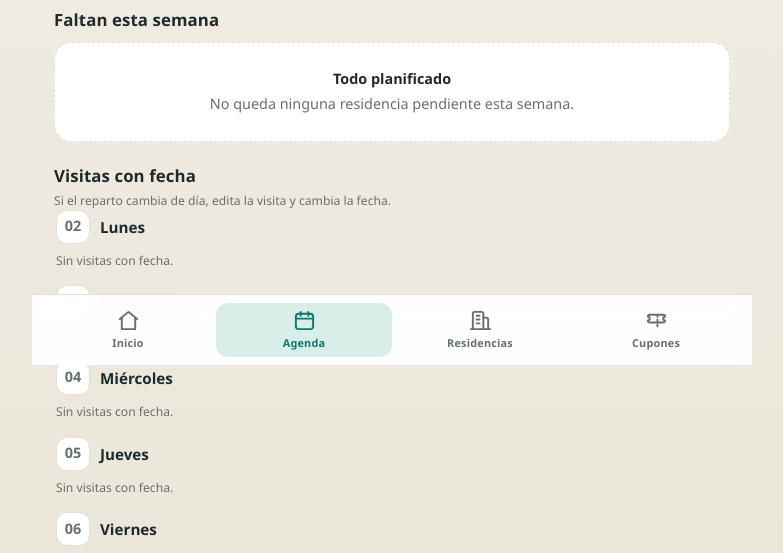
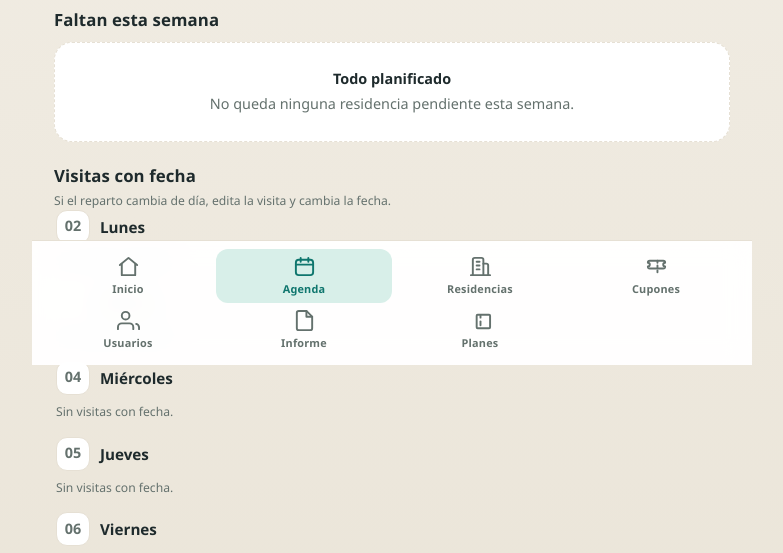
Before and after one commit to SistGoyPeru/agenda_residencia, a Django app: page /agenda/ in a window 1280 px wide. Shown: the part 435-988 px from the top of the page, without its empty margins (248-1031 px from the left). Run offline with Django 5.2, Linux system fonts and the light colour scheme; the visitor is signed in with stand-in values (Sample User, id 1); data that the repository does not hold is empty.

Commit message:
Pestañas de Usuarios, Informe y Planes en el menú inferior

```diff
--- a/templates/base.html
+++ b/templates/base.html
@@ -86,6 +86,31 @@
         </svg>
         <span>Cupones</span>
       </a>
+      {% if request.user.is_staff %}
+      <a class="tab {% if '/usuarios/' in request.path %}activo{% endif %}" href="{% url 'usuarios' %}">
+        <svg viewBox="0 0 24 24" fill="none" stroke="currentColor" stroke-width="2" stroke-linecap="round" stroke-linejoin="round">
+          <path d="M17 21v-2a4 4 0 0 0-4-4H5a4 4 0 0 0-4 4v2"></path>
+          <circle cx="9" cy="7" r="4"></circle>
+          <path d="M23 21v-2a4 4 0 0 0-3-3.47"></path>
+        </svg>
+        <span>Usuarios</span>
+      </a>
+      {% endif %}
+      <a class="tab {% if '/reportes/' in request.path %}activo{% endif %}" href="{% url 'reporte_mensual' %}">
+        <svg viewBox="0 0 24 24" fill="none" stroke="currentColor" stroke-width="2" stroke-linecap="round" stroke-linejoin="round">
+          <path d="M14 2H6a2 2 0 0 0-2 2v16a2 2 0 0 0 2 2h12a2 2 0 0 0 2-2V8z"></path>
+          <polyline points="14 2 14 8 20 8"></polyline>
+        </svg>
+        <span>Informe</span>
+      </a>
+      <a class="tab {% if '/planes/' in request.path %}activo{% endif %}" href="{% url 'planes' %}">
+        <svg viewBox="0 0 24 24" fill="none" stroke="currentColor" stroke-width="2" stroke-linecap="round" stroke-linejoin="round">
+          <path d="M20 6H9a1 1 0 0 0-1 1v12a1 1 0 0 0 1 1h12a1 1 0 0 0 1-1V7a1 1 0 0 0-1-1z"></path>
+          <line x1="12" y1="17" x2="12" y2="13"></line>
+          <line x1="12" y1="9" x2="12" y2="7"></line>
+        </svg>
+        <span>Planes</span>
+      </a>
     </nav>
   </div>
   <script src="{% static 'js/app.js' %}"></script>
```
Also changed, not shown: 3 other files.
